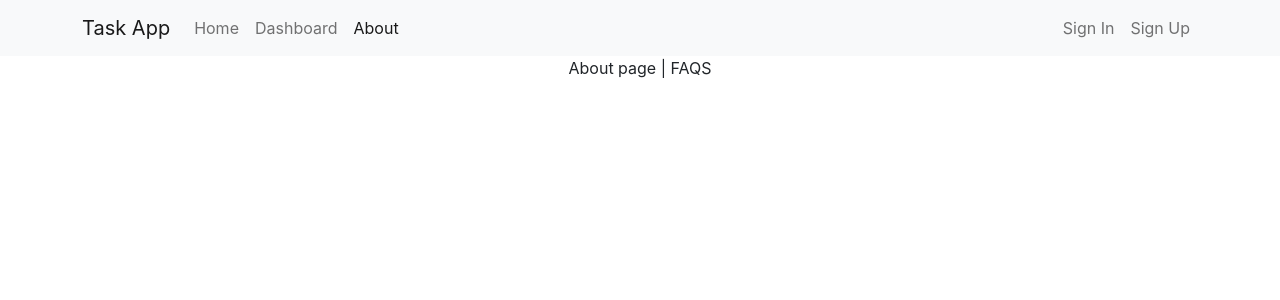
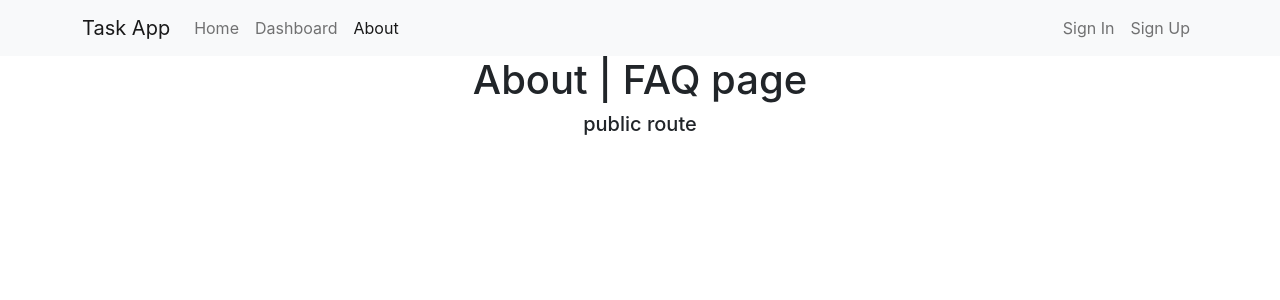
Before and after one commit to Guarito/01-hola-mundo, a React (Create React App) app: page /about in a window 1280 px wide. Shown: the top 300 px of the page. Built offline with nearby package versions, Linux system fonts and the light colour scheme.

Commit message:
rruta a dashboard privada

```diff
--- a/src/pages/about-faqs/AboutPage.jsx
+++ b/src/pages/about-faqs/AboutPage.jsx
@@ -1,5 +1,10 @@
 const AboutPage = () => {
-    return <div>About page | FAQS</div>;
+    return (
+        <div>
+            <h1>About | FAQ page</h1>
+            <h5>public route</h5>
+        </div>
+    );
 };
 
 export default AboutPage;
--- a/src/pages/home/HomePage.jsx
+++ b/src/pages/home/HomePage.jsx
@@ -1,5 +1,10 @@
 const HomePage = () => {
-    return <div>Home page</div>;
+    return (
+        <div>
+            <h1>Home page</h1>
+            <h5>public route</h5>
+        </div>
+    );
 };
 
 export default HomePage;
--- a/src/routes/AppRouter.js
+++ b/src/routes/AppRouter.js
@@ -1,6 +1,8 @@
+import { useContext } from "react";
 import { Routes, Route, BrowserRouter, Navigate } from "react-router-dom";
 
 import Layout from "../components/layouts/layout";
+import { AuthContext } from "../context/auth/AuthContext";
 import NotFoundPage from "../pages/404/NotFoundPage";
 import AboutPage from "../pages/about-faqs/AboutPage";
 import LoginPage from "../pages/auth/LoginPage";
@@ -11,18 +13,30 @@ import TaskDetailsPage from "../pages/tasks/TaskDetailsPage";
 import TasksPage from "../pages/tasks/TasksPage";
 
 const AppRouter = () => {
+    const { user } = useContext(AuthContext);
+    const { isLogged } = user;
     return (
         <BrowserRouter>
             <Routes>
                 <Route element={<Layout />}>
                     <Route path="/" element={<HomePage />} />
-                    <Route path="/dashboard" element={<Dashboard />} />
+                    <Route
+                        path="/dashboard"
+                        element={
+                            isLogged ? (
+                                <Dashboard />
+                            ) : (
+                                <Navigate to="/auth/login" />
+                            )
+                        }
+                    />
+
                     <Route path="/about" element={<AboutPage />} />
-                    <Route path="/tasks" element={<TasksPage />} />
-                    <Route
+                    {/* <Route path="/tasks" element={<TasksPage />} /> */}
+                    {/* <Route
                         path="/tasks/:taskId"
                         element={<TaskDetailsPage />}
-                    />
+                    /> */}
                     <Route path="/auth/login" element={<LoginPage />} />
                     <Route path="/auth/register" element={<RegisterPage />} />
                     <Route path="*" element={<NotFoundPage />} />
```
